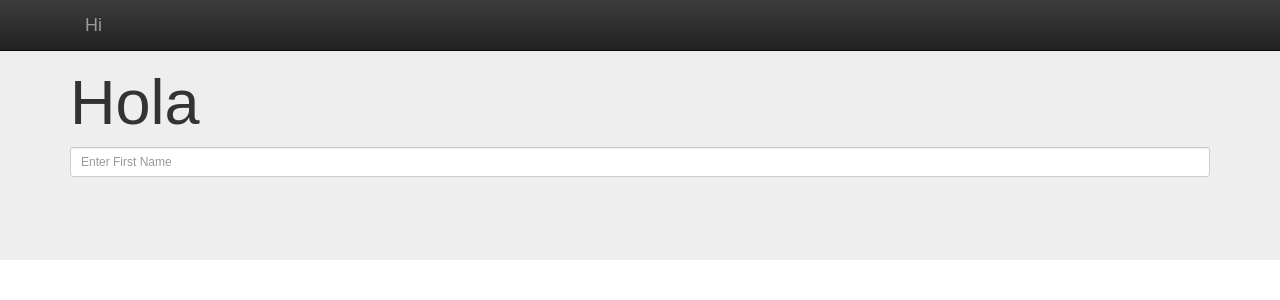
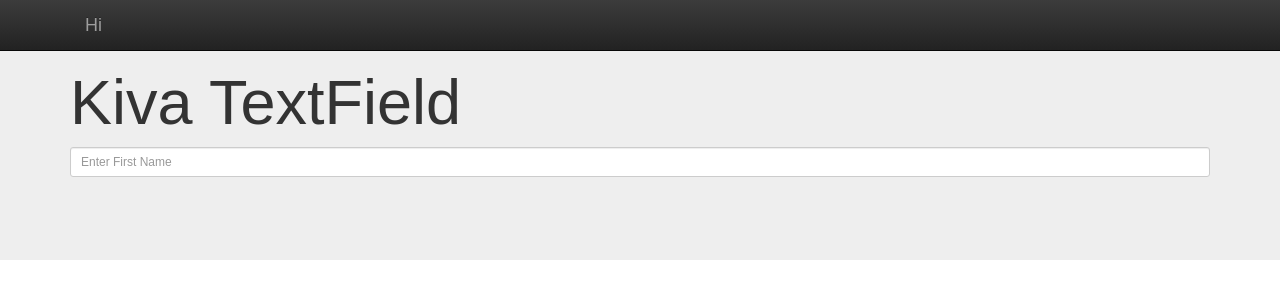
Before and after one commit to hack4impact-uiuc/kiva-pricing-tool, a React (Create React App) app in the folder frontend/: page / in a window 1280 px wide. Shown: the top 300 px of the page. Built offline with nearby package versions, Linux system fonts and the light colour scheme.

Commit message:
Update App.js

```diff
--- a/frontend/src/App.js
+++ b/frontend/src/App.js
@@ -19,7 +19,7 @@ class App extends Component {
         </Navbar>
         <Jumbotron className="banner">
           <Grid>
-            <h1>Hola</h1>
+            <h1>Kiva TextField</h1>
             <TextField text = "fname" hint="Enter First Name" />
           </Grid>
         </Jumbotron>
```
